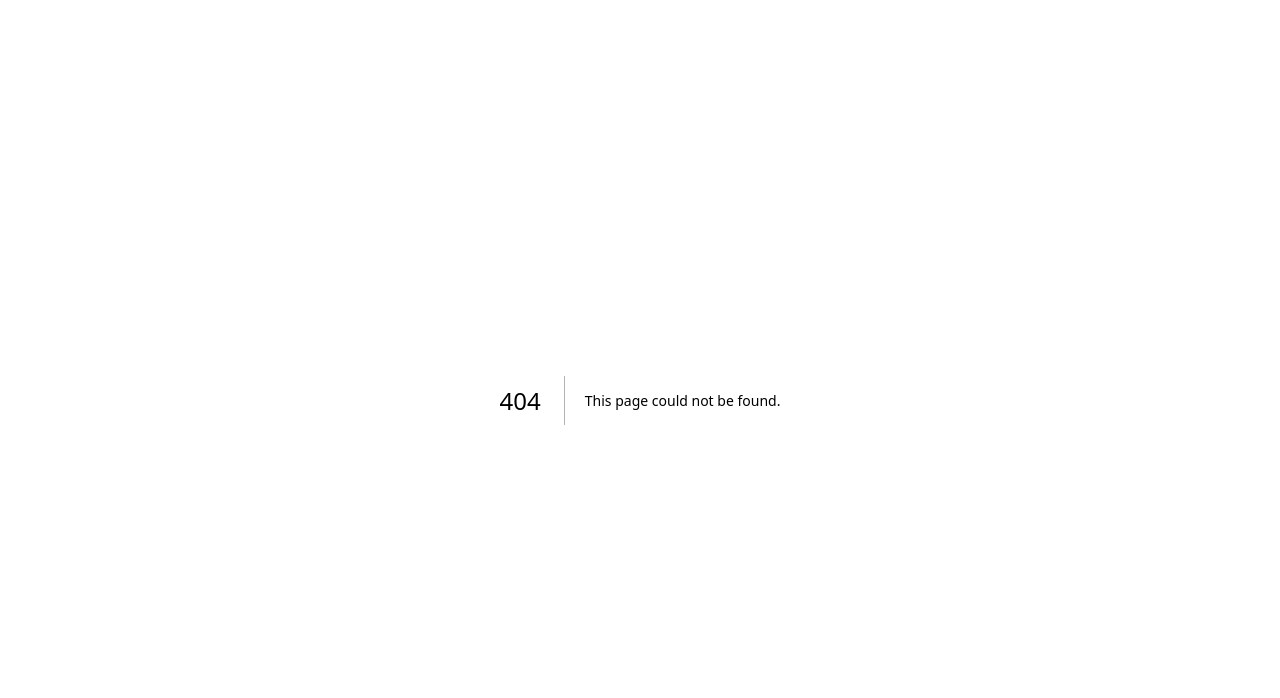
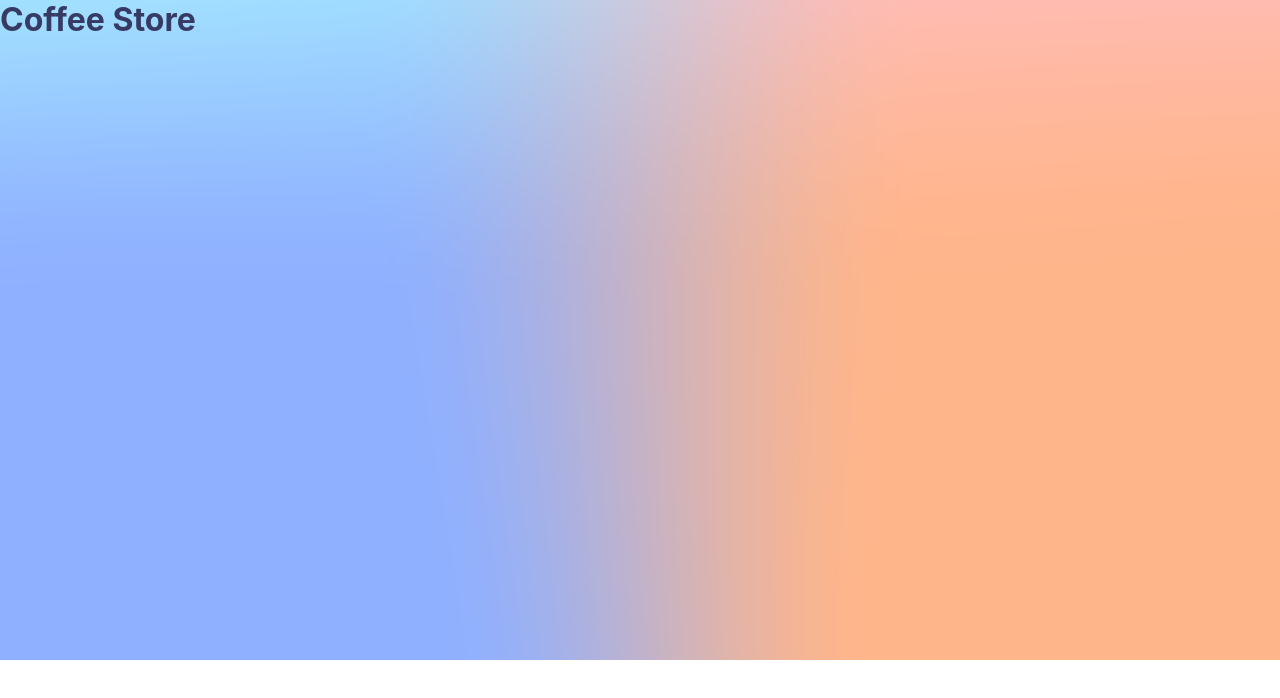
Before and after one commit to wmcgiffert/wmcgiffert-udemy-Next.js-Tutorial, a Next.js app in the folder CoffeeConnoisseurApp/discover-coffee-stores/: page /coffee-store.js in a window 1280 px wide. Before the commit this address had no page. Shown: the top 698 px of the page. Built offline with nearby package versions, Linux system fonts and the light colour scheme.

Commit message:
Add route to coffee-store page

```diff
--- /dev/null
+++ b/CoffeeConnoisseurApp/discover-coffee-stores/pages/coffee-store.js/index.js
@@ -0,0 +1,11 @@
+import React from "react";
+
+const CoffeeStore = () => {
+  return (
+    <div>
+      <h1>Coffee Store</h1>
+    </div>
+  );
+}
+
+export default CoffeeStore;
```
